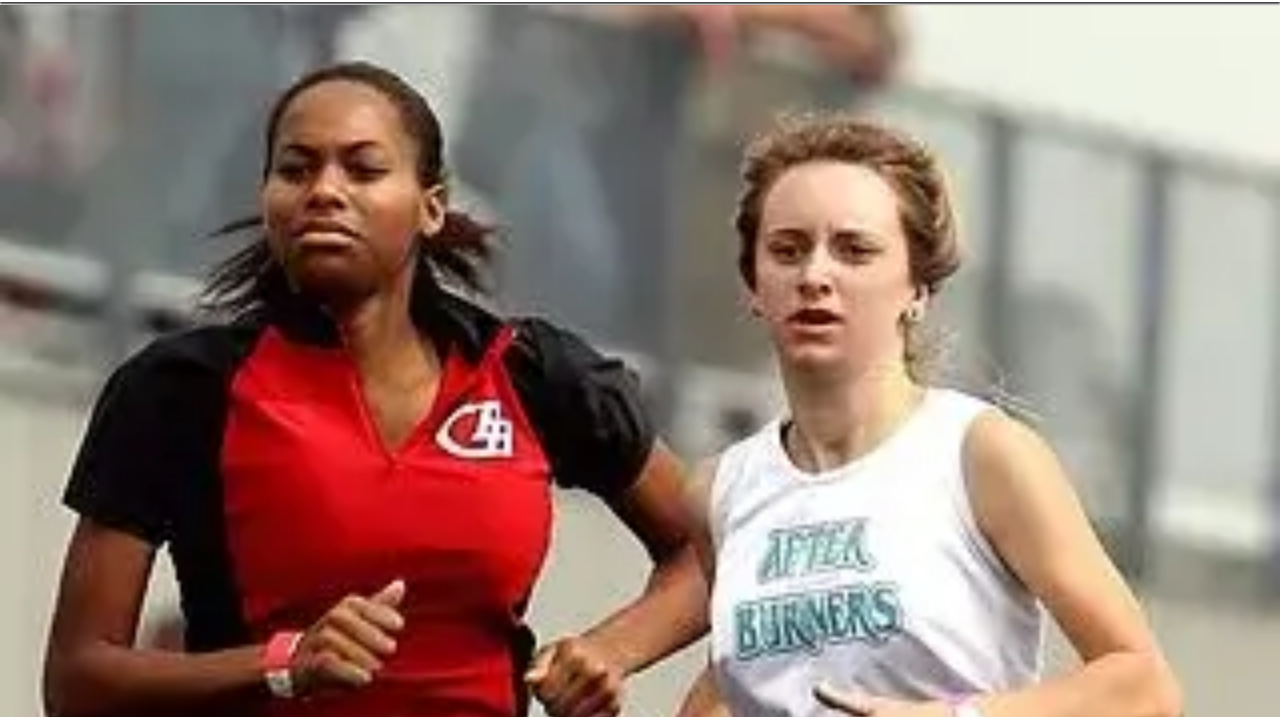
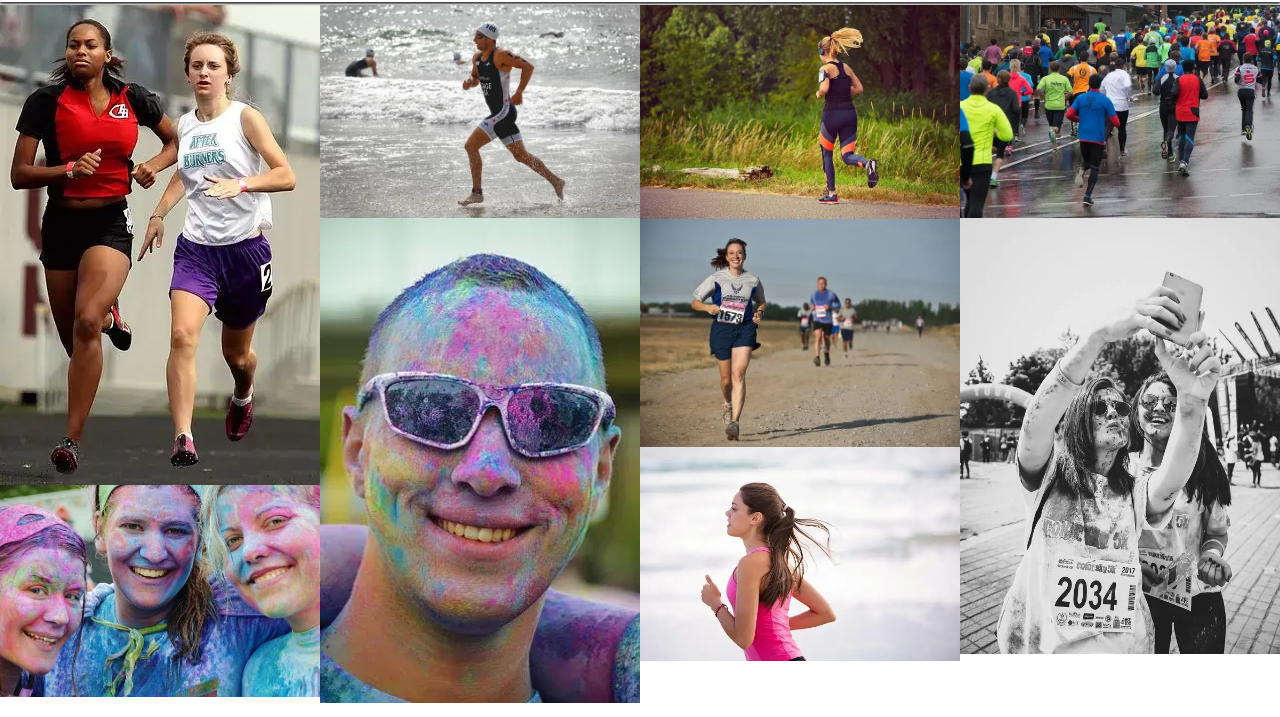
Before and after one commit to Abbeyjp/love-running, a plain HTML site: page gallery.html in a window 1280 px wide. Shown: the part 74-791 px from the top of the page. Drawn offline with Linux system fonts and the light colour scheme.

Commit message:
Add gallery section with the designs

```diff
--- a/assets/css/style.css
+++ b/assets/css/style.css
@@ -199,6 +199,17 @@ hr {
     color: #3a3a3a;
 }
 
+/*Media query: large and landscape phones (576px and up)*/
+@media screen and (min-width: 576px) {
+    #photos{
+        column-count: 2;
+        column-gap: 0;
+
+    }
+}
+
+
+
 /*Media query: tablets and larger (789px and up)*/
 @media screen and (min-width: 768px) {
 
@@ -258,12 +269,20 @@ hr {
         text-align: right;
         align-self: flex-end;
     }
+    /*Gallery*/
+    #photos{
+        column-count: 3;
+    }
 }
 
 /*large devices (lap & desktop, 992px and up)*/
 @media screen and (min-width: 992px) {
     #menu a:hover {
         border-bottom: 1px solid #3a3a3a;
+    }
+    /*Gallery*/
+    #photos{
+        column-count: 4;
     }
 
     #benefits {
```
